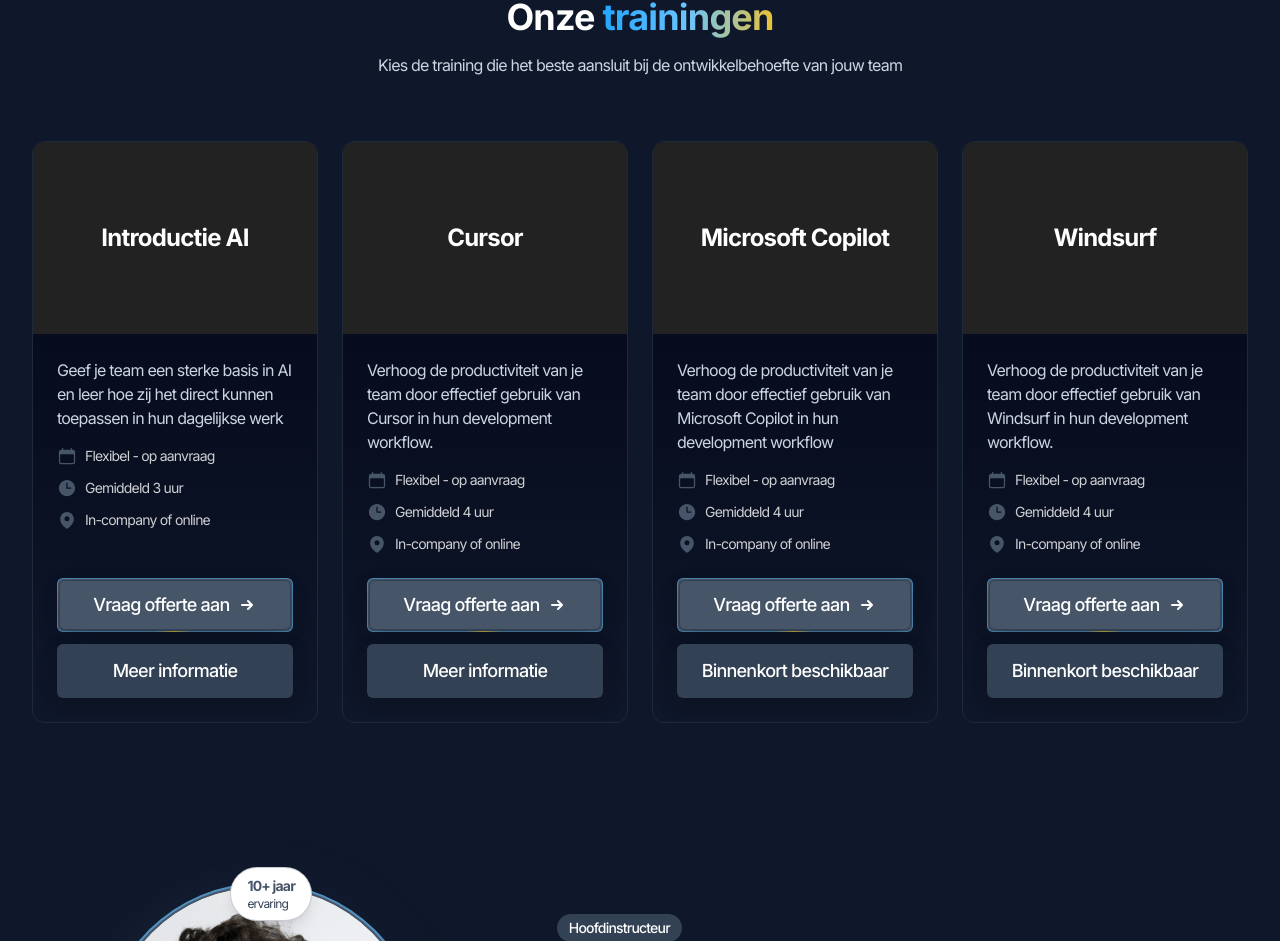
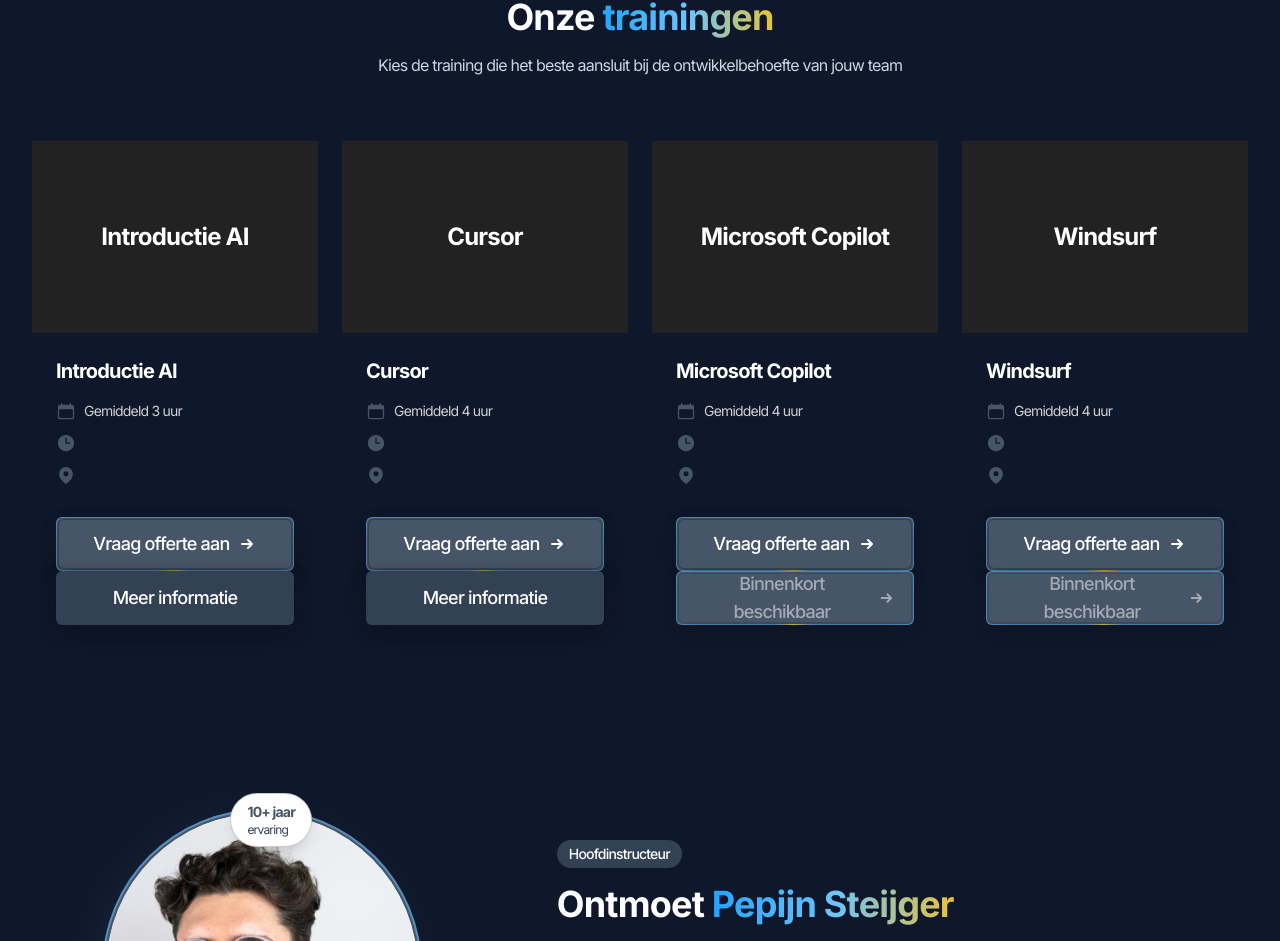
Before and after one commit to pepijnfs/promptheroes, a Next.js app: page / in a window 1280 px wide. Shown: the part 2753-3694 px from the top of the page. Built offline with nearby package versions, Linux system fonts and the light colour scheme.

Commit message:
fix: resolve linter errors in TrainingCard component

```diff
--- a/components/TrainingCard.tsx
+++ b/components/TrainingCard.tsx
@@ -1,42 +1,35 @@
 'use client'
 
 import React from 'react'
-import Image from 'next/image'
 import { motion } from 'framer-motion'
 import { CalendarIcon, ClockIcon, MapPinIcon } from '@heroicons/react/24/solid'
 import PrimaryButton from './PrimaryButton'
 import SecondaryButton from './SecondaryButton'
 
-export type TrainingCardProps = {
+interface TrainingCardProps {
   title: string
-  subtitle: string
-  imageSrc: string
-  date: string
+  description: string
   duration: string
-  location: string
+  price: string
+  slug: string
   isComingSoon?: boolean
-  index?: number
-  trainingId?: string
 }
 
 const TrainingCard: React.FC<TrainingCardProps> = ({
   title,
-  subtitle,
-  imageSrc,
-  date,
+  description,
   duration,
-  location,
-  isComingSoon = false,
-  index = 0,
-  trainingId
+  price,
+  slug,
+  isComingSoon = false
 }) => {
   return (
     <motion.div
-      className="flex flex-col bg-gradient-to-b from-ph-950 to-ph-900 rounded-xl overflow-hidden border border-ph-800 transition-all duration-300"
-      initial={{ opacity: 0, y: 30 }}
+      initial={{ opacity: 0, y: 20 }}
       whileInView={{ opacity: 1, y: 0 }}
       viewport={{ once: true }}
-      transition={{ duration: 0.5, delay: index * 0.1 }}
+      transition={{ duration: 0.6 }}
+      className="relative"
     >
       {/* Header */}
       <div className="w-full h-48 bg-[#222222] flex items-center justify-center">
@@ -45,47 +38,46 @@
 
       {/* Content */}
       <div className="p-6 pb-0 flex-grow">
-        <p className="text-ph-300 mb-4">{subtitle}</p>
+        <h3 className="text-xl font-bold text-white mb-2">{title}</h3>
+        <p className="text-ph-300 mb-4">{description}</p>
 
         {/* Details */}
         <div className="space-y-3 mb-4">
           <div className="flex items-center text-white/80">
             <CalendarIcon className="h-5 w-5 mr-2 text-ph-600" />
-            <span className="text-sm">{date}</span>
+            <span className="text-sm">{duration}</span>
           </div>
           <div className="flex items-center text-white/80">
             <ClockIcon className="h-5 w-5 mr-2 text-ph-600" />
-            <span className="text-sm">{duration}</span>
+            <span className="text-sm">{price}</span>
           </div>
           <div className="flex items-center text-white/80">
             <MapPinIcon className="h-5 w-5 mr-2 text-ph-600" />
-            <span className="text-sm">{location}</span>
+            <span className="text-sm">{slug}</span>
           </div>
         </div>
       </div>
 
-      {/* Buttons */}
-      <div className="px-6 pt-2 pb-6">
-        <div className="flex flex-col gap-3">
+      {/* Actions */}
+      <div className="p-6 pt-4">
         <PrimaryButton
           text="Vraag offerte aan"
           href="#lead-form"
           fullWidth
         />
-          {!isComingSoon ? (
-            <SecondaryButton
-              text="Meer informatie"
-              href={`/training/${trainingId}`}
+        {isComingSoon ? (
+          <PrimaryButton
+            text="Binnenkort beschikbaar"
             fullWidth
+            className="opacity-50 cursor-not-allowed"
           />
         ) : (
           <SecondaryButton
-              text="Binnenkort beschikbaar"
-              href="#"
+            text="Meer informatie"
+            href={`/training/${slug}`}
             fullWidth
           />
         )}
-        </div>
       </div>
     </motion.div>
   )
```
Lines whose indentation alone changed are shown as unchanged.
